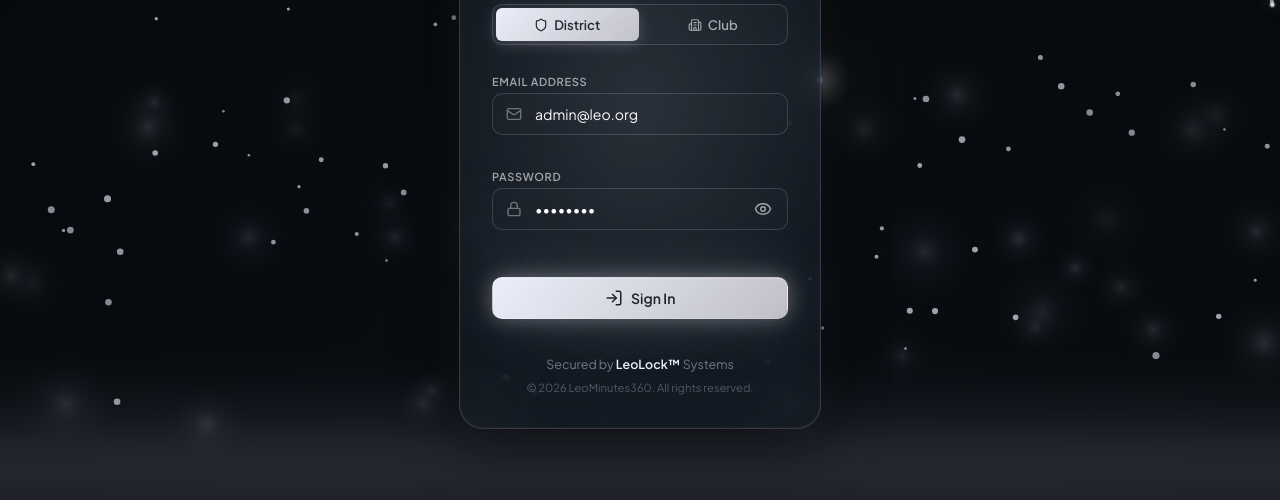
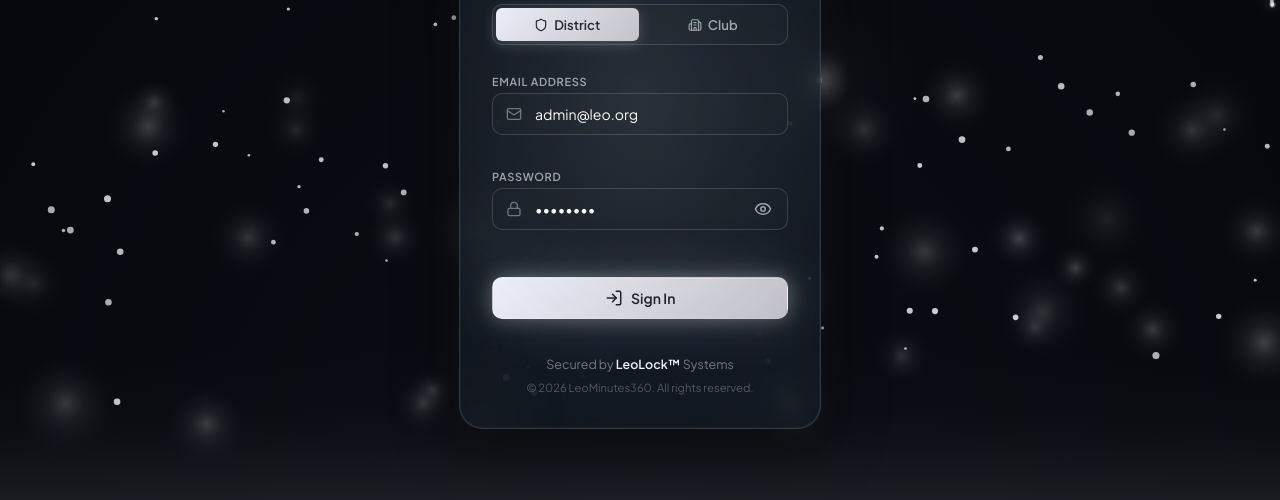
Before and after one commit to Dinath2003/Leo-Minutes-360, a website built with Vite: page index.html in a window 1280 px wide. Shown: the part 300-800 px from the top of the page. Built offline with nearby package versions, Linux system fonts and the light colour scheme; animation ran at ten frames a second.

Commit message:
style: remove body background image and set flame animation to white

```diff
--- a/script.js
+++ b/script.js
@@ -415,13 +415,9 @@ function initParticles() {
     }
 
     draw() {
-      const t = this.life / this.maxLife;
-      // Palette mapping: Frost (228), Chrome (227), Pewter (247)
-      const hue = t < 0.35 ? 228 : t < 0.75 ? 227 : 247;
       ctx.beginPath();
       ctx.arc(this.x, this.y, this.size, 0, Math.PI * 2);
-      // Low saturation (10%) to get silver sparks instead of blue sparks
-      ctx.fillStyle = `hsla(${hue}, 10%, 80%, ${this.alpha * 0.95})`;
+      ctx.fillStyle = `rgba(255, 255, 255, ${this.alpha * 0.95})`;
       ctx.fill();
     }
   }
@@ -470,13 +466,10 @@ function initParticles() {
     }
 
     draw() {
-      const t = this.life / this.maxLife;
-      const hue = t < 0.25 ? 228 : t < 0.60 ? 227 : 247;
       const g = ctx.createRadialGradient(this.x, this.y, 0, this.x, this.y, this.currentR);
-      // Low saturation (12%, 8%) to draw frosted/silver flames
-      g.addColorStop(0,    `hsla(${hue},      12%, 75%, ${this.currentAlpha * 0.55})`);
-      g.addColorStop(0.35, `hsla(${hue},       8%, 45%, ${this.currentAlpha * 0.25})`);
-      g.addColorStop(1,    `hsla(227,          5%, 15%, 0)`);
+      g.addColorStop(0,    `rgba(255, 255, 255, ${this.currentAlpha * 0.65})`);
+      g.addColorStop(0.35, `rgba(200, 200, 205, ${this.currentAlpha * 0.28})`);
+      g.addColorStop(1,    `rgba(30, 30, 35, 0)`);
       ctx.beginPath();
       ctx.arc(this.x, this.y, this.currentR, 0, Math.PI * 2);
       ctx.fillStyle = g;
@@ -531,19 +524,18 @@ function initParticles() {
       const ty = this.y + ny * this.tailLen;
 
       const grad = ctx.createLinearGradient(this.x, this.y, tx, ty);
-      // Low saturation (10%, 8%) for silver comets
-      grad.addColorStop(0,    `hsla(${this.hue},  10%, 92%, ${opacity})`);
-      grad.addColorStop(0.05, `hsla(${this.hue},  10%, 75%, ${opacity * 0.85})`);
-      grad.addColorStop(0.25, `hsla(${this.hue},   8%, 55%, ${opacity * 0.40})`);
-      grad.addColorStop(0.6,  `hsla(${this.hue},   6%, 35%, ${opacity * 0.12})`);
-      grad.addColorStop(1,    `hsla(${this.hue},   5%, 15%, 0)`);
+      grad.addColorStop(0,    `rgba(255, 255, 255, ${opacity})`);
+      grad.addColorStop(0.05, `rgba(240, 240, 245, ${opacity * 0.85})`);
+      grad.addColorStop(0.25, `rgba(200, 200, 205, ${opacity * 0.40})`);
+      grad.addColorStop(0.6,  `rgba(100, 100, 105, ${opacity * 0.12})`);
+      grad.addColorStop(1,    `rgba(0, 0, 0, 0)`);
 
       ctx.save();
       ctx.strokeStyle = grad;
       ctx.lineWidth = this.size * 2;
       ctx.lineCap = 'round';
       ctx.shadowBlur = 12;
-      ctx.shadowColor = `hsla(${this.hue}, 12%, 80%, ${opacity * 0.6})`;
+      ctx.shadowColor = `rgba(255, 255, 255, ${opacity * 0.6})`;
       ctx.beginPath();
       ctx.moveTo(this.x, this.y);
       ctx.lineTo(tx, ty);
@@ -552,11 +544,11 @@ function initParticles() {
 
       ctx.save();
       ctx.shadowBlur = 18;
-      ctx.shadowColor = `hsla(${this.hue}, 12%, 90%, ${opacity})`;
+      ctx.shadowColor = `rgba(255, 255, 255, ${opacity})`;
       const nGrad = ctx.createRadialGradient(this.x, this.y, 0, this.x, this.y, this.size * 2.2);
-      nGrad.addColorStop(0,   `hsla(0, 0%, 100%, ${opacity})`);
-      nGrad.addColorStop(0.4, `hsla(${this.hue}, 12%, 85%, ${opacity * 0.75})`);
-      nGrad.addColorStop(1,   `hsla(${this.hue}, 10%, 55%, 0)`);
+      nGrad.addColorStop(0,   `rgba(255, 255, 255, ${opacity})`);
+      nGrad.addColorStop(0.4, `rgba(230, 230, 235, ${opacity * 0.75})`);
+      nGrad.addColorStop(1,   `rgba(150, 150, 150, 0)`);
       ctx.beginPath();
       ctx.arc(this.x, this.y, this.size * 2.2, 0, Math.PI * 2);
       ctx.fillStyle = nGrad;
@@ -570,21 +562,21 @@ function initParticles() {
     const pulse = 0.65 + Math.sin(Date.now() * 0.004) * 0.35;
     const r = 26 + Math.sin(Date.now() * 0.007) * 7;
 
-    // Halo (Chrome - #9ea0a7, Carbon - #51565a)
+    // Halo (White/Light Gray)
     const outer = ctx.createRadialGradient(grav.x, grav.y, 0, grav.x, grav.y, r * 3.5);
-    outer.addColorStop(0,   `rgba(158, 160, 167, ${0.18 * pulse})`);
-    outer.addColorStop(0.5, `rgba(81, 86, 90, ${0.08 * pulse})`);
+    outer.addColorStop(0,   `rgba(255, 255, 255, ${0.16 * pulse})`);
+    outer.addColorStop(0.5, `rgba(200, 200, 205, ${0.06 * pulse})`);
     outer.addColorStop(1,   `rgba(9, 13, 18, 0)`);
     ctx.beginPath();
     ctx.arc(grav.x, grav.y, r * 3.5, 0, Math.PI * 2);
     ctx.fillStyle = outer;
     ctx.fill();
 
-    // Core (Frost -> Pewter -> Nickel)
+    // Core (Pure White -> Light Gray -> Slate Gray)
     const core = ctx.createRadialGradient(grav.x, grav.y, 0, grav.x, grav.y, r);
-    core.addColorStop(0,   `rgba(236, 239, 250, ${0.9 * pulse})`);
-    core.addColorStop(0.3, `rgba(192, 191, 198, ${0.7 * pulse})`);
-    core.addColorStop(0.7, `rgba(123, 125, 127, ${0.35 * pulse})`);
+    core.addColorStop(0,   `rgba(255, 255, 255, ${0.92 * pulse})`);
+    core.addColorStop(0.3, `rgba(220, 220, 225, ${0.72 * pulse})`);
+    core.addColorStop(0.7, `rgba(150, 150, 155, ${0.35 * pulse})`);
     core.addColorStop(1,   `rgba(81, 86, 90, 0)`);
     ctx.beginPath();
     ctx.arc(grav.x, grav.y, r, 0, Math.PI * 2);
@@ -595,7 +587,7 @@ function initParticles() {
     ctx.arc(grav.x, grav.y, 3.2, 0, Math.PI * 2);
     ctx.fillStyle = `rgba(255, 255, 255, ${0.95 * pulse})`;
     ctx.shadowBlur = 12;
-    ctx.shadowColor = 'rgba(236, 239, 250, 0.9)'; // Frost glow
+    ctx.shadowColor = 'rgba(255, 255, 255, 0.95)';
     ctx.fill();
     ctx.shadowBlur = 0;
   }
@@ -617,8 +609,8 @@ function initParticles() {
   function drawBg() {
     const W = canvas.width, H = canvas.height;
     const g = ctx.createRadialGradient(W / 2, H, 0, W / 2, H, Math.max(W, H));
-    g.addColorStop(0, '#090d12'); // Abyss
-    g.addColorStop(1, '#05070a');
+    g.addColorStop(0, '#0a0d14'); // Dark Midnight
+    g.addColorStop(1, '#030509'); // Deep Abyss
     ctx.fillStyle = g;
     ctx.fillRect(0, 0, W, H);
   }
@@ -629,8 +621,8 @@ function initParticles() {
     const flicker = Math.sin(Date.now() * 0.006) * 0.05 + Math.cos(Date.now() * 0.013) * 0.03 + 0.95;
     const glowH = H * 0.22 * flicker;
     const g = ctx.createLinearGradient(0, H, 0, H - glowH);
-    g.addColorStop(0,   `hsla(227, 8%, 25%, ${0.48 * flicker})`); // Chrome / Carbon ground glow
-    g.addColorStop(0.4, `hsla(228, 15%, 60%, ${0.16 * flicker})`);
+    g.addColorStop(0,   `rgba(255, 255, 255, ${0.08 * flicker})`); // Soft white/gray ground glow
+    g.addColorStop(0.4, `rgba(200, 200, 200, ${0.03 * flicker})`);
     g.addColorStop(1,   `rgba(0, 0, 0, 0)`);
     ctx.fillStyle = g;
     ctx.fillRect(0, H - glowH, W, glowH);
--- a/style.css
+++ b/style.css
@@ -98,16 +98,9 @@ html {
 body {
   font-family: var(--font-body);
   color: var(--color-text-primary);
-  background: var(--color-abyss);
+  background: radial-gradient(circle at center, #121820 0%, #070a0e 100%);
   min-height: 100vh;
   overflow: hidden;
-  /* Abstract chrome and glass backdrop image overlay */
-  background-image:
-    linear-gradient(135deg, rgba(9, 13, 18, 0.88) 0%, rgba(18, 24, 32, 0.72) 100%),
-    url('assets/chrome_bg.png');
-  background-size: cover;
-  background-position: center;
-  background-repeat: no-repeat;
   display: flex;
   justify-content: center;
   align-items: center;
```
